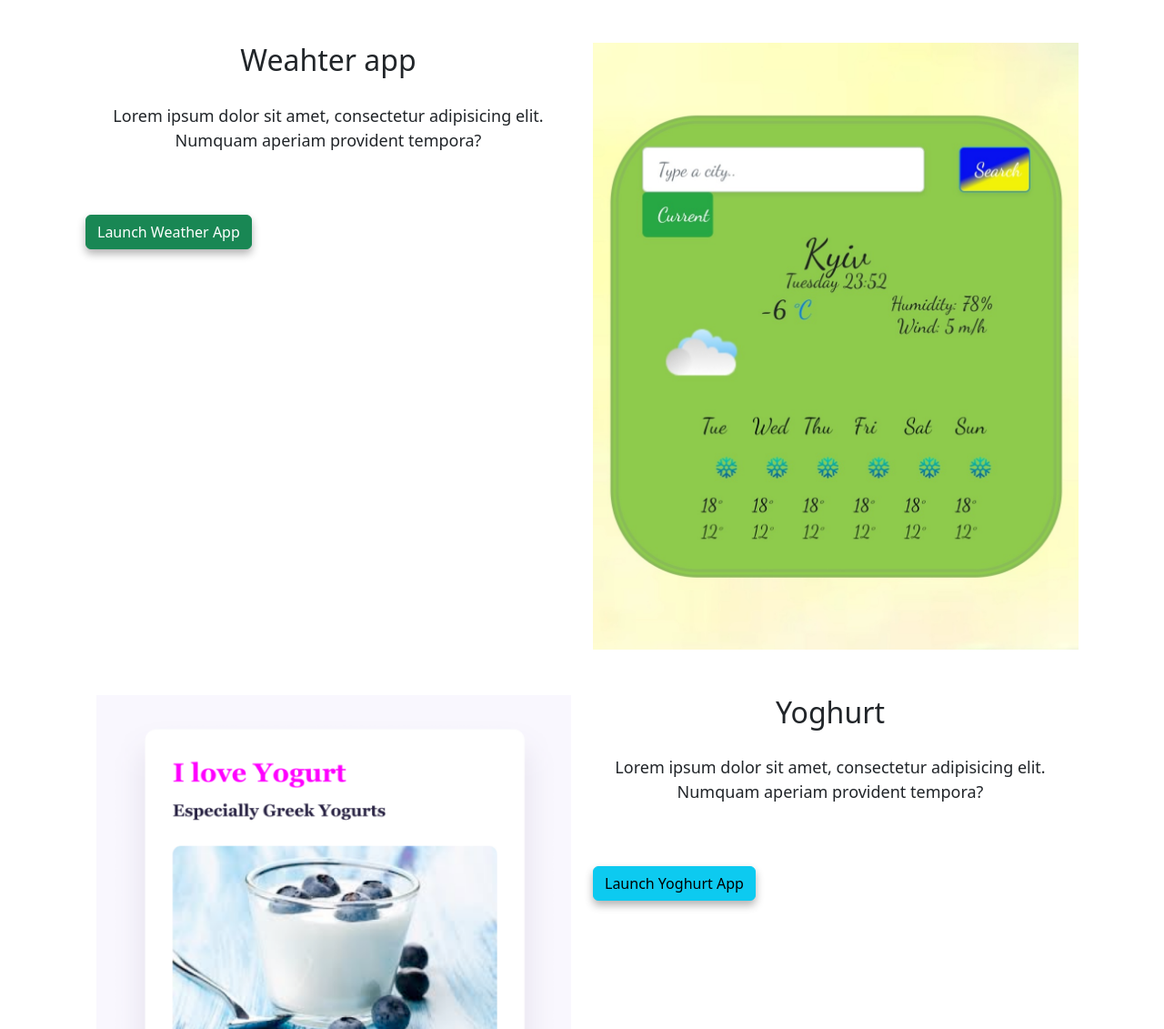
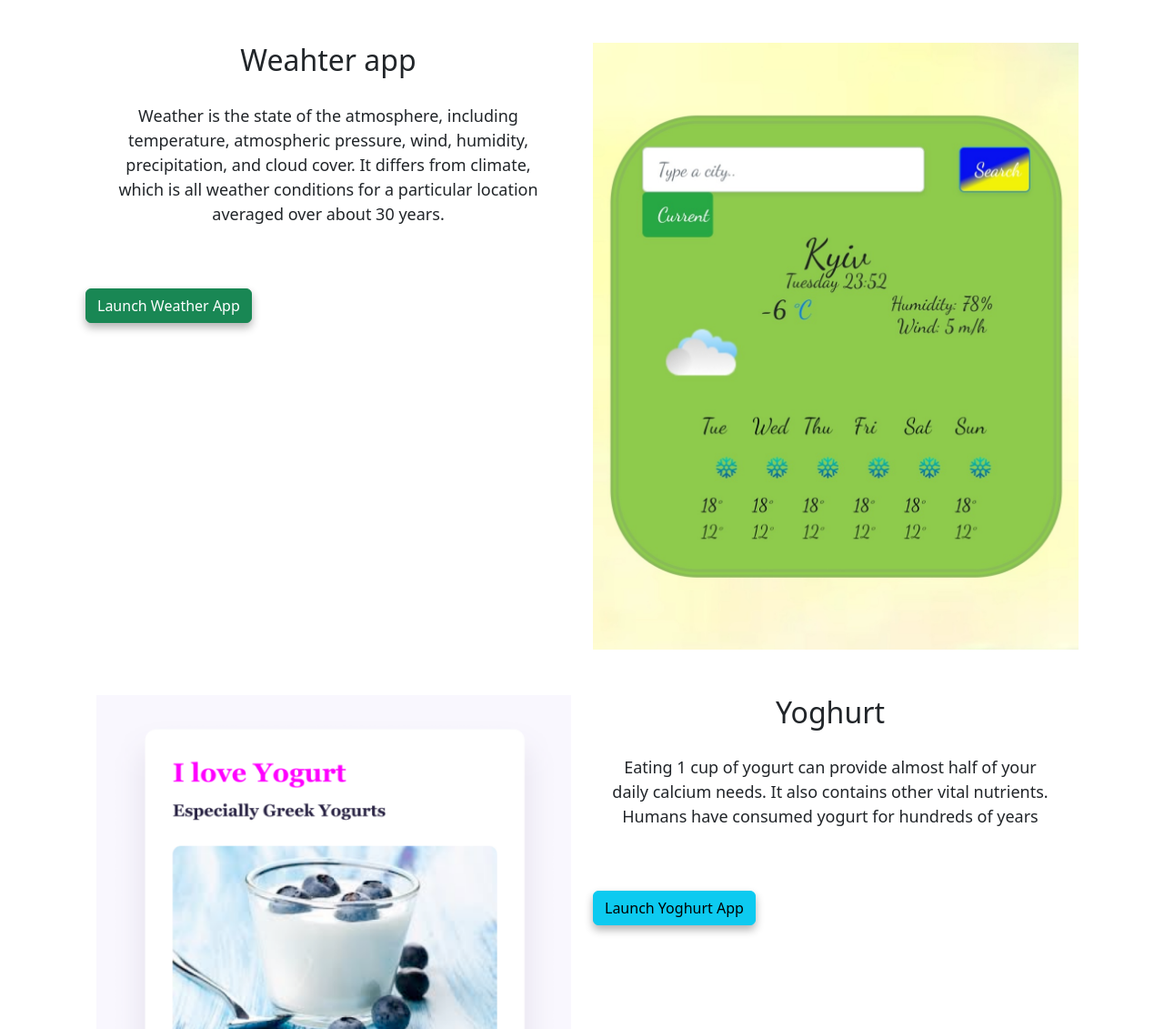
Before and after one commit to NataliiaDe/Advanced-Tools-HW-W3, a website: page index.html in a window 1280 px wide. Shown: the part 796-1927 px from the top of the page at 91% size. Drawn offline with nearby package versions, Linux system fonts and the light colour scheme.

Commit message:
gitHub link

```diff
--- a/index.html
+++ b/index.html
@@ -70,8 +70,7 @@
             Weahter app
           </h2>
           <p>
-            Lorem ipsum dolor sit amet, consectetur adipisicing elit. Numquam
-            aperiam provident tempora?
+            Weather is the state of the atmosphere, including temperature, atmospheric pressure, wind, humidity, precipitation, and cloud cover. It differs from climate, which is all weather conditions for a particular location averaged over about 30 years.
           </p>
           <div class="mt-5">
             <a href="https://cool-bublanina-95263c.netlify.app/" class="btn btn-success">Launch Weather App</a>
@@ -99,8 +98,7 @@
               Yoghurt
             </h2>
             <p>
-              Lorem ipsum dolor sit amet, consectetur adipisicing elit. Numquam
-              aperiam provident tempora?
+              Eating 1 cup of yogurt can provide almost half of your daily calcium needs. It also contains other vital nutrients. Humans have consumed yogurt for hundreds of years
             </p>
             <div class="mb-5 mt-5">
               <a href="https://en.wikipedia.org/wiki/Yogurt" class="btn btn-info">Launch Yoghurt App</a>
```
Also changed, not shown: about.html (+2 -0 lines).
